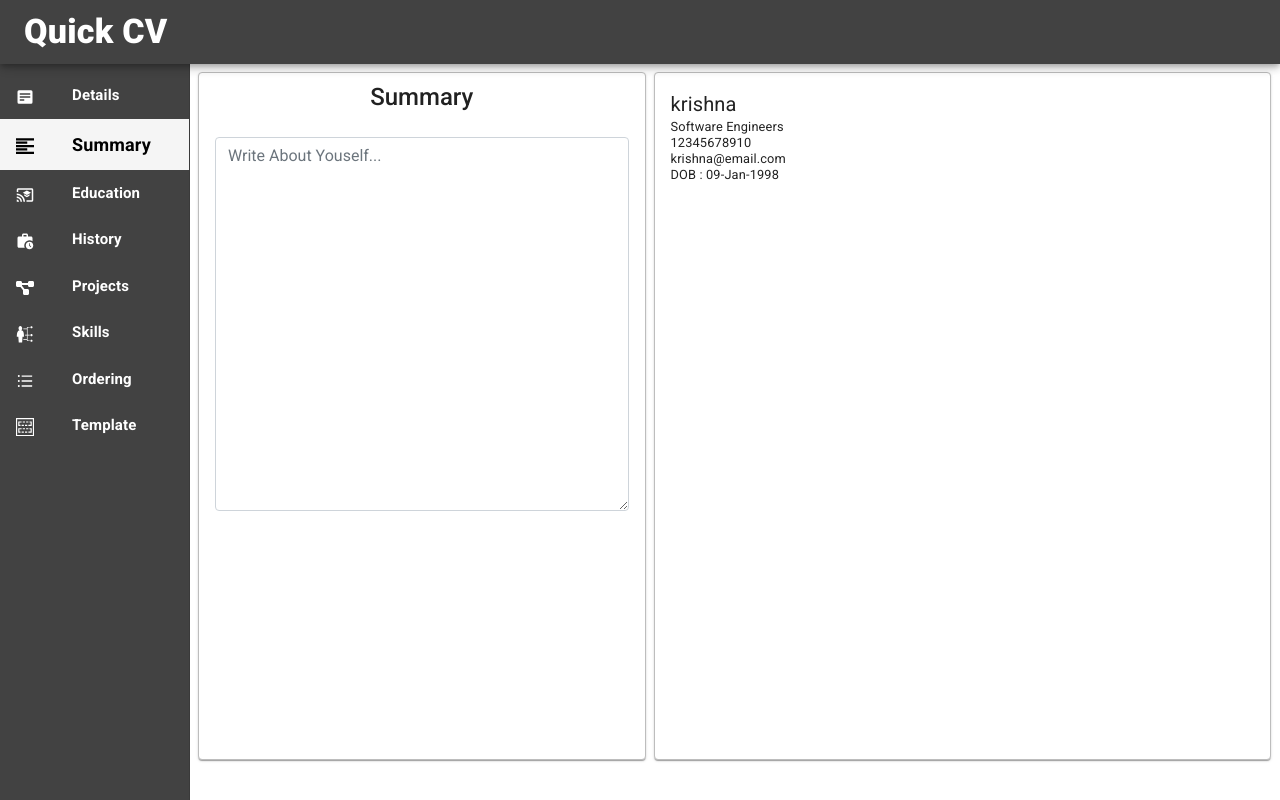
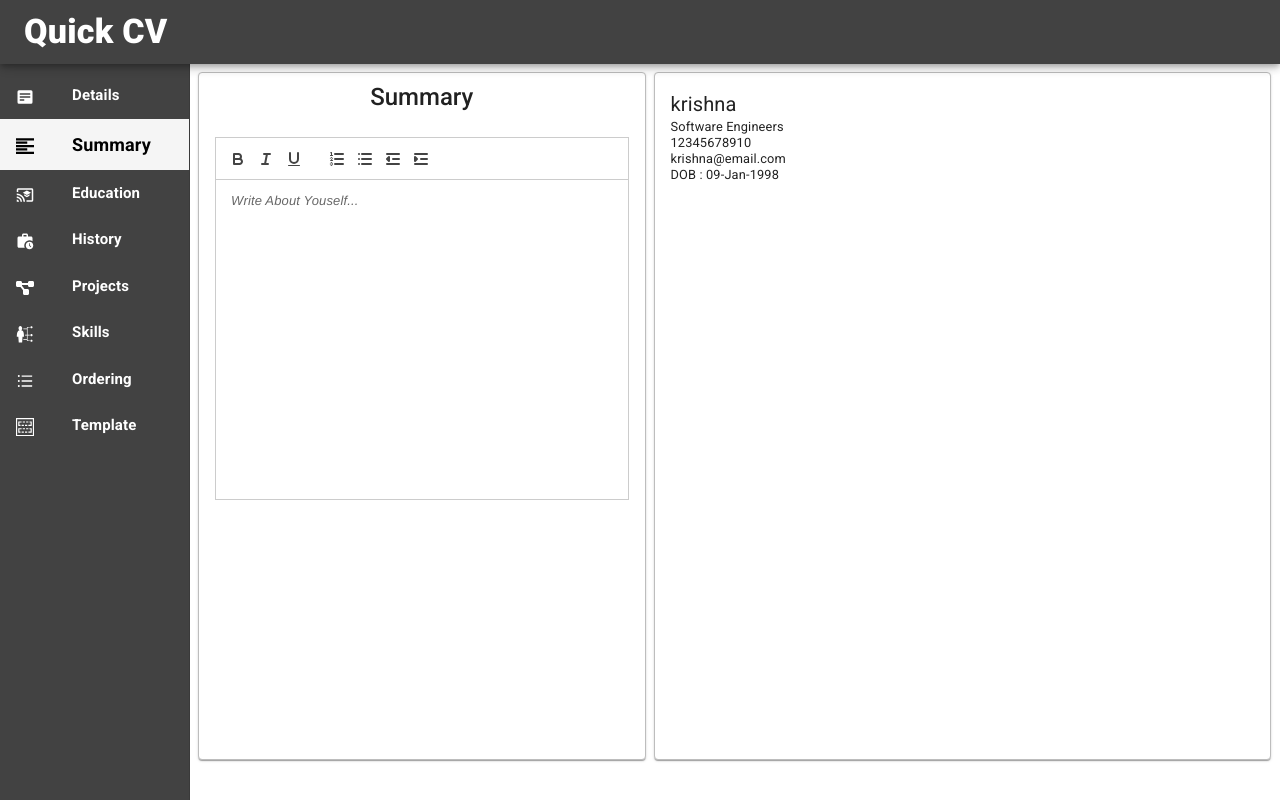
Before and after one commit to YITO-org/quick-cv-ui, a React (Vite) app: page /resumebuilder/summary in a window 1280 px wide. Built offline with nearby package versions, Linux system fonts and the light colour scheme.

Commit message:
react-text-edited added.

```diff
--- a/src/resumes/resumeOne.tsx
+++ b/src/resumes/resumeOne.tsx
@@ -106,9 +106,10 @@ let Summary : React.FC<any> = (props)=>{
 
     return(<>
             <Heading heading={props.name} />
-            <div className={`p-1 fw-normal summary_styles`} style={{fontSize : '13px'}}>
+            {/* <div className={`p-1 fw-normal summary_styles`} style={{fontSize : '13px'}}>
                 {props[props.name]}
-            </div>
+            </div> */}
+            <div style={{fontSize : "12px"}} dangerouslySetInnerHTML={{ __html : props[props.name]  }} ></div>
             </>);
 }
 
--- a/src/resumes/resumeTwo.tsx
+++ b/src/resumes/resumeTwo.tsx
@@ -106,9 +106,10 @@ let Summary : React.FC<any> = (props)=>{
 
     return(<>
             <Heading heading={props.name} />
-            <div className={`p-1 fw-normal summary_styles`} style={{fontSize : '13px'}}>
+            {/* <div className={`p-1 fw-normal summary_styles`} style={{fontSize : '13px'}}>
                 {props[props.name]}
-            </div>
+            </div> */}
+            <div style={{fontSize : "12px"}} dangerouslySetInnerHTML={{ __html : props[props.name]  }} ></div>
             </>);
 }
 
--- a/src/screens/detailes.tsx
+++ b/src/screens/detailes.tsx
@@ -1,11 +1,31 @@
 import React from "react";
 import { Button, Grid, Paper , Box, Typography, TextField, InputLabel  } from "@mui/material";
+import { useNavigate } from "react-router-dom";
+import ReactQuill from 'react-quill';
+import { connect } from "react-redux";
+import Res from "../resumes";
+import { setInformation } from "../actions";
 import { styles } from "../styles/styles";
-import Res from "../resumes";
-import { connect } from "react-redux";
-import { setInformation } from "../actions";
-import { useNavigate } from "react-router-dom";
+import 'react-quill/dist/quill.snow.css';
 // import styles from "../styles/detailes.module.css";
+
+
+const modules : any = {
+	toolbar: [
+		// [{ header: '1' }, { header: '2' }, { font: [] }],
+		// [{ size: [] }],
+		['bold', 'italic', 'underline'],
+		[
+			{ list: 'ordered' },
+			{ list: 'bullet' },
+			{ indent: '-1' },
+			{ indent: '+1' }
+		]
+		//['link', 'image', 'video'],
+		// ['clean']
+	]
+}
+
 
 let Detailes : React.FC<any> = (props)=>{
 
@@ -15,6 +35,16 @@ let Detailes : React.FC<any> = (props)=>{
     let change = (e  : any /* React.ChangeEvent<HTMLInputElement>*/)=>{
         props.dispatch(setInformation(e.target.name , e.target.value))
     }
+
+    //const [convertedText, setConvertedText] = React.useState<string>('')
+
+	let setText = (e : any) => {
+        if(e == "<p><br></p>") {
+            props.dispatch(setInformation('summary' , '' ))
+		}else{
+            props.dispatch(setInformation('summary' , e))
+		}
+	}
 
     let viewResume = ()=>{
         nav("/resumebuilder/ViewResume")
@@ -50,7 +80,16 @@ let Detailes : React.FC<any> = (props)=>{
                                 {
                                     props.headerName == "Summary" &&
                                     <Box sx={{p : 2}}>
-                                        <textarea name="summary" rows={15} className="form-control" placeholder="Write About Youself..." value={cv["summary"]} onChange={change}  id="exampleFormControlTextarea1" />
+                                        <ReactQuill
+                                            theme="snow"
+                                            // value={convertedText}
+                                            value={cv["summary"]}
+                                            onChange={setText}
+                                            placeholder="Write About Youself..."
+                                            modules={modules}
+                                            style={{ height : '20rem' , minHeight: '20rem' }}
+			                             />
+                                        {/* <textarea name="summary" rows={15} className="form-control" placeholder="Write About Youself..." value={cv["summary"]} onChange={change}  id="exampleFormControlTextarea1" /> */}
                                     </Box>
                                 }
                             </Paper>
```
